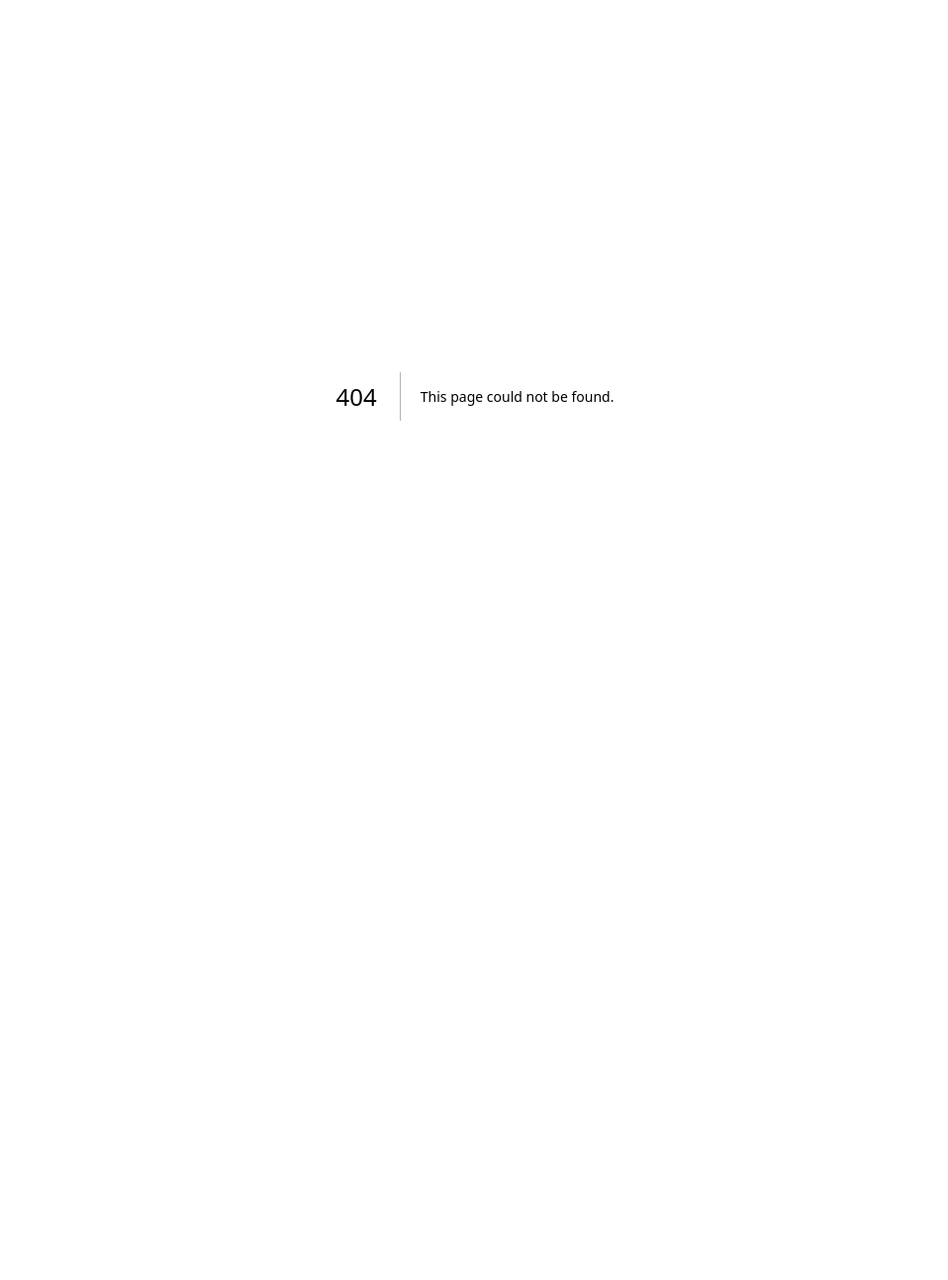
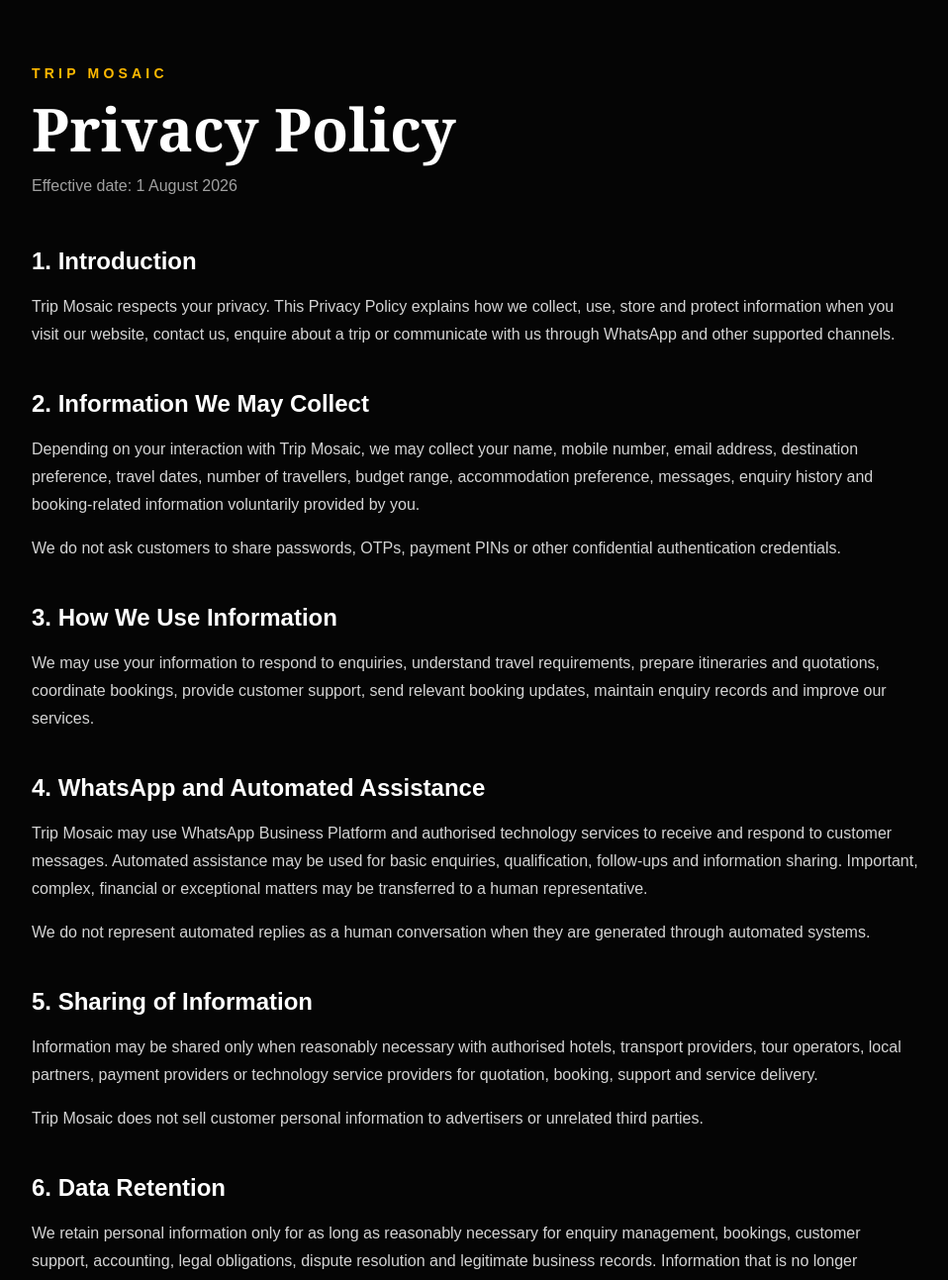
Before and after one commit to tripmosaic-hq/trip-mosaic, a Next.js app in the folder web/: page /privacy-policy in a window 1280 px wide. Before the commit this address had no page. Shown: the top 1293 px of the page at 99% size, without its empty margins (160-1118 px from the left). Before the commit the page ends 800 px from the top, so only its background shows below. Built offline with nearby package versions, Linux system fonts and the light colour scheme.

Commit message:
Add privacy policy page

```diff
--- /dev/null
+++ b/web/app/privacy-policy/page.tsx
@@ -0,0 +1,198 @@
+export default function PrivacyPolicyPage() {
+  return (
+    <main className="min-h-screen bg-[#050505] px-6 py-16 text-white">
+      <article className="mx-auto max-w-4xl">
+        <p className="text-sm font-semibold uppercase tracking-[0.3em] text-amber-400">
+          Trip Mosaic
+        </p>
+
+        <h1 className="mt-4 font-serif text-4xl font-semibold md:text-6xl">
+          Privacy Policy
+        </h1>
+
+        <p className="mt-4 text-neutral-400">
+          Effective date: 1 August 2026
+        </p>
+
+        <div className="mt-12 space-y-10 leading-7 text-neutral-300">
+          <section>
+            <h2 className="text-2xl font-semibold text-white">
+              1. Introduction
+            </h2>
+            <p className="mt-4">
+              Trip Mosaic respects your privacy. This Privacy Policy explains
+              how we collect, use, store and protect information when you visit
+              our website, contact us, enquire about a trip or communicate with
+              us through WhatsApp and other supported channels.
+            </p>
+          </section>
+
+          <section>
+            <h2 className="text-2xl font-semibold text-white">
+              2. Information We May Collect
+            </h2>
+            <p className="mt-4">
+              Depending on your interaction with Trip Mosaic, we may collect
+              your name, mobile number, email address, destination preference,
+              travel dates, number of travellers, budget range, accommodation
+              preference, messages, enquiry history and booking-related
+              information voluntarily provided by you.
+            </p>
+            <p className="mt-4">
+              We do not ask customers to share passwords, OTPs, payment PINs or
+              other confidential authentication credentials.
+            </p>
+          </section>
+
+          <section>
+            <h2 className="text-2xl font-semibold text-white">
+              3. How We Use Information
+            </h2>
+            <p className="mt-4">
+              We may use your information to respond to enquiries, understand
+              travel requirements, prepare itineraries and quotations,
+              coordinate bookings, provide customer support, send relevant
+              booking updates, maintain enquiry records and improve our
+              services.
+            </p>
+          </section>
+
+          <section>
+            <h2 className="text-2xl font-semibold text-white">
+              4. WhatsApp and Automated Assistance
+            </h2>
+            <p className="mt-4">
+              Trip Mosaic may use WhatsApp Business Platform and authorised
+              technology services to receive and respond to customer messages.
+              Automated assistance may be used for basic enquiries,
+              qualification, follow-ups and information sharing. Important,
+              complex, financial or exceptional matters may be transferred to a
+              human representative.
+            </p>
+            <p className="mt-4">
+              We do not represent automated replies as a human conversation
+              when they are generated through automated systems.
+            </p>
+          </section>
+
+          <section>
+            <h2 className="text-2xl font-semibold text-white">
+              5. Sharing of Information
+            </h2>
+            <p className="mt-4">
+              Information may be shared only when reasonably necessary with
+              authorised hotels, transport providers, tour operators, local
+              partners, payment providers or technology service providers for
+              quotation, booking, support and service delivery.
+            </p>
+            <p className="mt-4">
+              Trip Mosaic does not sell customer personal information to
+              advertisers or unrelated third parties.
+            </p>
+          </section>
+
+          <section>
+            <h2 className="text-2xl font-semibold text-white">
+              6. Data Retention
+            </h2>
+            <p className="mt-4">
+              We retain personal information only for as long as reasonably
+              necessary for enquiry management, bookings, customer support,
+              accounting, legal obligations, dispute resolution and legitimate
+              business records. Information that is no longer required may be
+              securely deleted or anonymised.
+            </p>
+          </section>
+
+          <section>
+            <h2 className="text-2xl font-semibold text-white">
+              7. Data Security
+            </h2>
+            <p className="mt-4">
+              We use reasonable administrative and technical safeguards to
+              protect information. However, no internet transmission or
+              electronic storage method can be guaranteed to be completely
+              secure.
+            </p>
+          </section>
+
+          <section>
+            <h2 className="text-2xl font-semibold text-white">
+              8. Your Choices and Data Deletion
+            </h2>
+            <p className="mt-4">
+              You may request access, correction or deletion of personal
+              information held by Trip Mosaic. You may also ask us to stop
+              non-essential follow-up communication.
+            </p>
+            <p className="mt-4">
+              To submit a privacy or data-deletion request, contact Trip Mosaic
+              on WhatsApp or phone at{" "}
+              <a
+                href="https://wa.me/919183269700"
+                className="font-semibold text-amber-400 underline"
+              >
+                +91 91832 69700
+              </a>
+              . Please provide enough information for us to identify the
+              relevant enquiry or record.
+            </p>
+          </section>
+
+          <section>
+            <h2 className="text-2xl font-semibold text-white">
+              9. Third-Party Services
+            </h2>
+            <p className="mt-4">
+              Our website and communication systems may use third-party
+              services such as Meta, WhatsApp, hosting, analytics or payment
+              providers. Their handling of information is governed by their own
+              privacy policies and applicable terms.
+            </p>
+          </section>
+
+          <section>
+            <h2 className="text-2xl font-semibold text-white">
+              10. Children’s Privacy
+            </h2>
+            <p className="mt-4">
+              Trip Mosaic services are intended to be booked by adults. A
+              parent, guardian or authorised adult should provide information
+              and approve bookings involving minors.
+            </p>
+          </section>
+
+          <section>
+            <h2 className="text-2xl font-semibold text-white">
+              11. Policy Updates
+            </h2>
+            <p className="mt-4">
+              We may update this Privacy Policy when our services, systems or
+              legal requirements change. The revised effective date will be
+              displayed on this page.
+            </p>
+          </section>
+
+          <section>
+            <h2 className="text-2xl font-semibold text-white">
+              12. Contact
+            </h2>
+            <p className="mt-4">
+              Trip Mosaic
+              <br />
+              Website:{" "}
+              <a
+                href="https://www.tripmosaic.in"
+                className="text-amber-400 underline"
+              >
+                www.tripmosaic.in
+              </a>
+              <br />
+              Phone and WhatsApp: +91 91832 69700
+            </p>
+          </section>
+        </div>
+      </article>
+    </main>
+  );
+}
```
